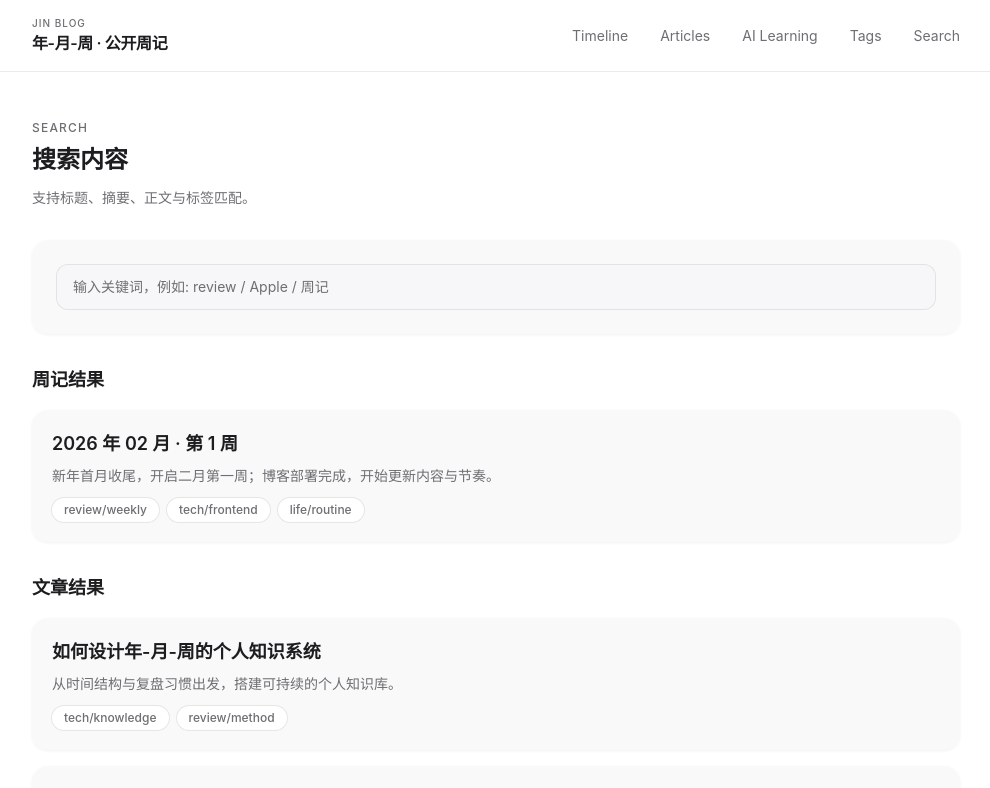
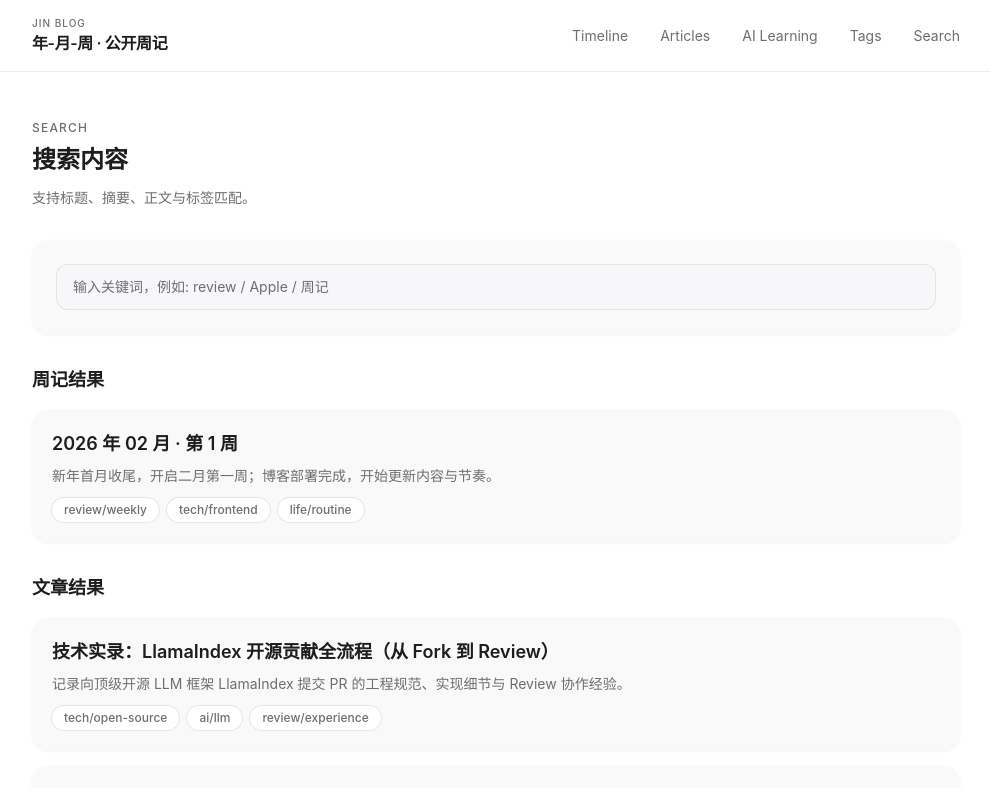
Before and after one commit to JorjininMath/Jin_Blog, a Next.js app: page /search in a window 1280 px wide. Shown: the top 788 px of the page, without its empty margins (144-1134 px from the left). Built offline with nearby package versions, Linux system fonts and the light colour scheme.

Commit message:
Add LlamaIndex PR contribution article (2026-02-05); link from week 1

```diff
--- a/data/articles.ts
+++ b/data/articles.ts
@@ -1,6 +1,25 @@
 import { Article } from "@/lib/types";
 
 export const articles: Article[] = [
+  {
+    slug: "llamaindex-pr-contribution-experience",
+    title: "技术实录：LlamaIndex 开源贡献全流程（从 Fork 到 Review）",
+    date: "2026-02-05",
+    summary: "记录向顶级开源 LLM 框架 LlamaIndex 提交 PR 的工程规范、实现细节与 Review 协作经验。",
+    tags: ["tech/open-source", "ai/llm", "review/experience"],
+    readingTime: "8 min",
+    content: [
+      "本文记录向顶级开源 LLM 框架 LlamaIndex 提交 PR 的技术细节与协作经验。这不仅是一次代码提交，更是对工业级开源项目标准流程的深度实操。",
+      "初次贡献应避免大幅改动核心逻辑（Core Logic），而是通过 Example-level PR 切入。动机上，在 RAG 场景中低置信度检索的处理是一个高频痛点。设计原则有三：无侵入性（不改动核心代码、不引入新依赖、不变更 API）、可复制性（展示清晰、可运行、离线的推荐模式）、以及工程意义——这类 PR 更容易进入 Review，因为它在提供价值的同时不会给维护者带来破坏现有系统的风险。",
+      "成熟项目如 LlamaIndex 的门槛通常在于严格的工程规范。包管理上项目全面使用 uv 进行环境隔离与同步。自动化规范检查方面，本地通过 uv sync 后必须运行 uv run pre-commit run --all-files，涵盖 ruff、mypy、black 及文档格式化。核心教训是：本地能跑代码 ≠ 符合 PR 标准；自动化检查通过是获得 Maintainer 关注的入场券。",
+      "示例（Example）不等于玩具代码，必须模拟真实的工程边界。关键设计点包括：Dry-run 检索（利用 response_mode=\"no_text\" 预检检索质量，降低 Token 成本）、逻辑门控（显式打印 similarity_scores 并设置 max_score < cutoff 的 fallback）、环境解耦（使用 MockEmbedding + MockLLM 保证离线可复现）。在 Review 中维护者指出 Mock 向量的分布应更具代表性，说明 Reviewer 关注的是语义逻辑的严密性，而非仅仅是代码跑通。",
+      "Fork 仓库提交 PR 后页面会出现各种状态提示。审批墙（Review required、Workflows awaiting approval）是标准安全流程。若检查显示为 Expected 或 Waiting，说明 Maintainer 尚未手动批准运行 CI 脚本——这不是报错，也无需改代码，只需等待。",
+      "成熟项目的 Review 更多是在讨论项目风格和用户预期：例如代码应放在 .py 示例库还是 Jupyter Notebook、代码是否会误导用户在生产环境产生反模式。应对策略是认可建议、解释动机，并明确表示愿意遵循项目的最终架构决定。",
+      "开源维护是批处理工作模式。建议 3 天内不催促；若 CI 跑完且 5–7 天无回应，可进行一次礼貌的轻提醒（Ping），初衷应是「是否需要更多上下文」而非催促合并。",
+      "视角的切换是最大收获。一个容易被 Merge 的 PR 通常具备：Scope 足够小（解决一个具体问题）、低维护成本（不破坏现有结构、逻辑清晰）、尊重节奏（通过规范格式减轻审查负担）。",
+      "总结：开源贡献本质上是加入一个复杂的协作系统。当你开始考虑代码的长期维护成本和用户误用风险时，你的 PR 离合并就不远了。"
+    ]
+  },
   {
     slug: "design-year-month-week-system",
     title: "如何设计年-月-周的个人知识系统",
--- a/data/weekly.ts
+++ b/data/weekly.ts
@@ -31,6 +31,6 @@ export const weeklyEntries: WeeklyEntry[] = [
         tags: ["job"]
       }
     ],
-    relatedArticles: ["design-year-month-week-system"]
+    relatedArticles: ["llamaindex-pr-contribution-experience", "design-year-month-week-system"]
   }
 ];
```
